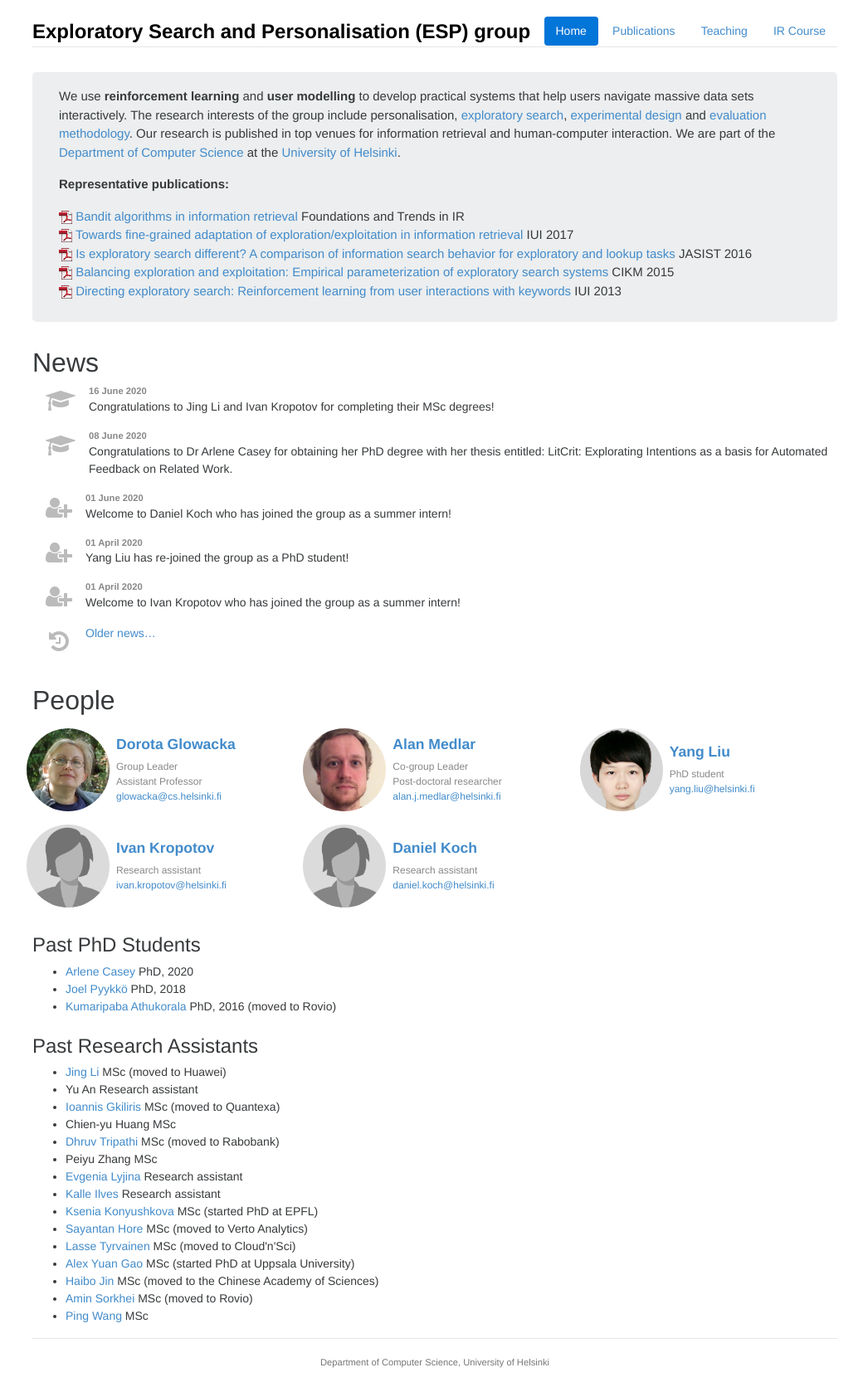
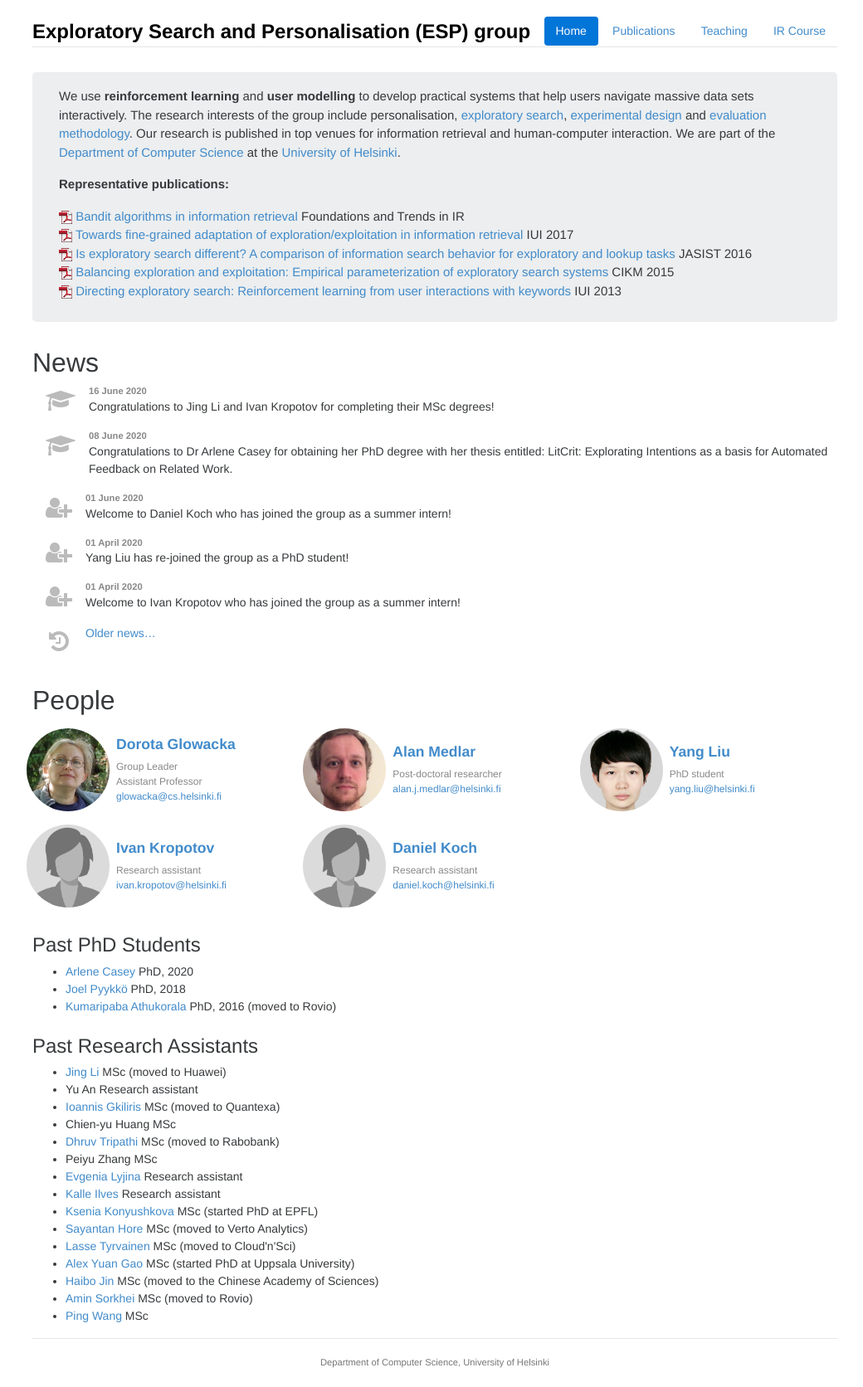
Before and after one commit to ajm/group-website, a Jekyll site: the page built from index.html, in a window 1280 px wide. Shown: the whole page at 83% size, without its empty margins (116-1156 px from the left). Built offline with Jekyll 4.4.1, drawn with Linux system fonts in a browser that asks for light colours; nearby versions of some CDN libraries.

Commit message:
ch-ch-ch-ch-changes

```diff
--- a/_data/people.yml
+++ b/_data/people.yml
@@ -15,7 +15,7 @@ alan:
     github: ajm
     role: postdoc
     image: /img/alan2.jpg
-    bio: "Co-group Leader<br/>Post-doctoral researcher"
+    bio: "Post-doctoral researcher"
     email: "alan.j.medlar@helsinki.fi"
 
 yang:
```
